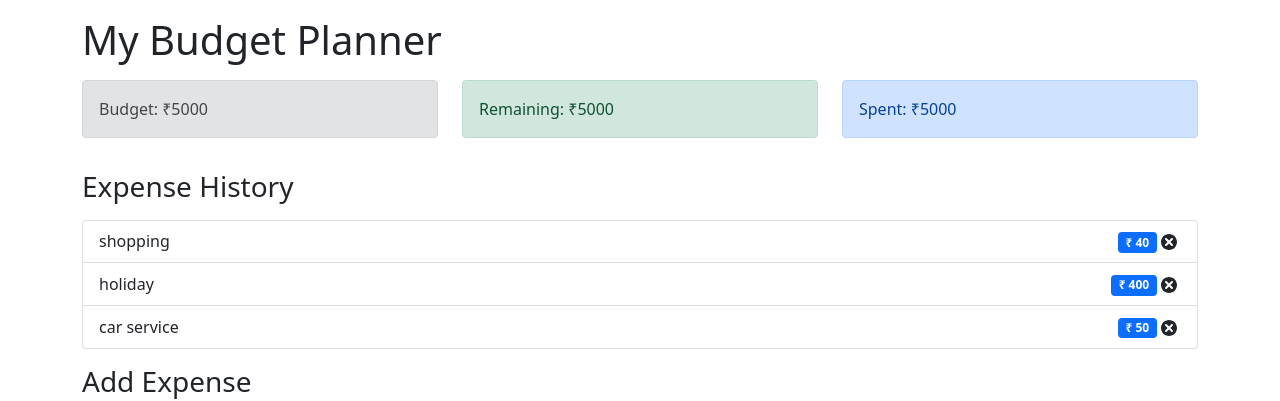
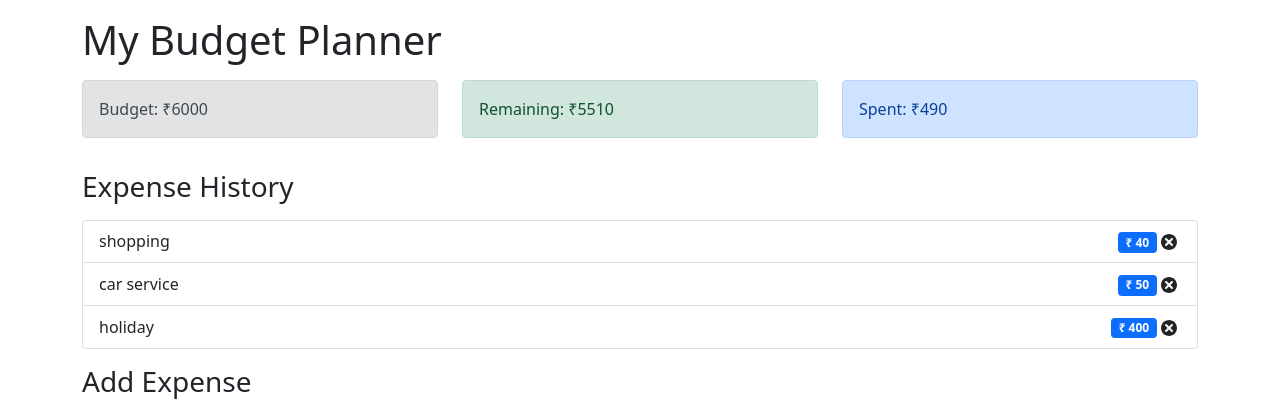
Before and after one commit to deepdarshan21/Expense-Tracker, a React (Create React App) app in the folder client/: page / in a window 1280 px wide. Shown: the top 401 px of the page. Built offline with nearby package versions, Linux system fonts and the light colour scheme.

Commit message:
Add Context API

```diff
--- a/client/src/App.js
+++ b/client/src/App.js
@@ -1,16 +1,18 @@
 // import "./App.css";
 import "bootstrap/dist/css/bootstrap.min.css";
+import { useState } from "react";
+import { BrowserRouter, Routes, Route } from "react-router-dom";
 import Login from "./components/login/login";
 import Register from "./components/register/register";
 import Homepage from "./components/homepage/homepage";
-import { BrowserRouter, Routes, Route } from "react-router-dom";
-import { useState } from "react";
+import { AppProvider } from "./context/AppContext";
 
 function App() {
     const [user, setUser] = useState({});
     return (
-        <div className="App">
-            {/* <BrowserRouter>
+        <AppProvider>
+            <div className="App">
+                {/* <BrowserRouter>
                 <Routes>
                     <Route
                         path="/"
@@ -27,8 +29,9 @@ function App() {
                     <Route path="/register" exact element={<Register />} />
                 </Routes>
             </BrowserRouter> */}
-            <Homepage />
-        </div>
+                <Homepage />
+            </div>
+        </AppProvider>
     );
 }
 
--- a/client/src/components/homepage/Expense/AddExpense.js
+++ b/client/src/components/homepage/Expense/AddExpense.js
@@ -1,4 +1,40 @@
+import axios from "axios";
+import { useContext, useState } from "react";
+import { AppContext } from "../../../context/AppContext";
+
 const AddExpense = () => {
+    const { dispatch } = useContext(AppContext);
+
+    const [name, setName] = useState("");
+    const [cost, setCost] = useState();
+
+    const add = async (e) => {
+        e.preventDefault();
+        // axios
+        //     .post("http://localhost:8080/api/user/addExpense", {
+        //         email: "deep@deep.com",
+        //         type: name,
+        //         amount: cost,
+        //     })
+        //     .then((res) => {
+        //         alert(res.data.message);
+        //     });
+
+        const expense = {
+            _id: 13,
+            type: name,
+            amount: cost,
+        };
+
+        dispatch({
+            type: "ADD_EXPENSE",
+            payload: expense,
+        });
+
+        setName("");
+        setCost("");
+    };
+
     return (
         <form>
             <div className="row">
@@ -9,21 +45,25 @@ const AddExpense = () => {
                         type="text"
                         className="form-control"
                         id="name"
+                        value={name}
+                        onChange={(e) => setName(e.target.value)}
                     ></input>
                 </div>
                 <div className="col-sm">
                     <label for="cost">Cost</label>
                     <input
                         required="required"
-                        type="text"
+                        type="number"
                         className="form-control"
                         id="cost"
+                        value={cost}
+                        onChange={(e) => setCost(e.target.value)}
                     ></input>
                 </div>
             </div>
             <div className="row">
                 <div className="col-sm">
-                    <button type="submit" className="btn btn-primary mt-3">
+                    <button type="submit" className="btn btn-primary mt-3" onClick={add}>
                         Add
                     </button>
                 </div>
--- a/client/src/components/homepage/Expense/Budget.js
+++ b/client/src/components/homepage/Expense/Budget.js
@@ -1,7 +1,11 @@
+import { useContext } from "react";
+import { AppContext } from "../../../context/AppContext";
+
 const Budget = () => {
+    const { budget } = useContext(AppContext);
     return (
         <div className="alert alert-secondary">
-            <span>Budget: ₹5000</span>
+            <span>Budget: ₹{budget}</span>
         </div>
     );
 };
--- a/client/src/components/homepage/Expense/ExpenseList.js
+++ b/client/src/components/homepage/Expense/ExpenseList.js
@@ -1,16 +1,35 @@
+import axios from "axios";
+import { useContext, useEffect, useState } from "react";
 import ExpenseItem from "./ExpenseItem";
+import { AppContext } from "../../../context/AppContext";
 
 const ExpenseList = () => {
-    const expenses = [
-        { id: 12, name: "shopping", cost: 40 },
-        { id: 13, name: "holiday", cost: 400 },
-        { id: 14, name: "car service", cost: 50 },
-    ];
+    const { expenses } = useContext(AppContext);
+    // const expenses = [
+    //     { id: 12, type: "shopping", amount: 40 },
+    //     { id: 13, type: "holiday", amount: 400 },
+    //     { id: 14, type: "car service", amount: 50 },
+    // ];
+
+    // const [expenses, setExpenses] = useState([]);
+
+    // useEffect(() => {
+    //     const fetchExpense = () => {
+    //         axios
+    //             .post("http://localhost:8080/api/user/fetchExpense", {
+    //                 email: "deep@deep.com",
+    //             })
+    //             .then((res) => {
+    //                 setExpenses(res.data.expense);
+    //             });
+    //     };
+    //     fetchExpense();
+    // }, []);
 
     return (
         <ul className="list-group">
-            {expenses.map(({ id, name, cost }) => (
-                <ExpenseItem id={id} name={name} cost={cost} />
+            {expenses.map(({ _id, type, amount }) => (
+                <ExpenseItem id={_id} name={type} cost={amount} />
             ))}
         </ul>
     );
--- a/client/src/components/homepage/Expense/Remaining.js
+++ b/client/src/components/homepage/Expense/Remaining.js
@@ -1,7 +1,18 @@
+import { useContext } from "react";
+import { AppContext } from "../../../context/AppContext";
+
 const Remaining = () => {
+    const { expenses, budget } = useContext(AppContext);
+
+    const totalExpenses = expenses.reduce((total, item) => {
+        return (total += Number(item.amount));
+    }, 0);
+
+    const alertType = totalExpenses > budget ? "alert-danger" : "alert-success";
+
     return (
-        <div className="alert alert-success">
-            <span>Remaining: ₹5000</span>
+        <div className={`alert ${alertType}`}>
+            <span>Remaining: ₹{budget - totalExpenses}</span>
         </div>
     );
 };
--- a/client/src/components/homepage/Expense/Spent.js
+++ b/client/src/components/homepage/Expense/Spent.js
@@ -1,7 +1,16 @@
+import { useContext } from "react";
+import { AppContext } from "../../../context/AppContext";
+
 const Spent = () => {
+    const { expenses } = useContext(AppContext);
+
+    const totalExpenses = expenses.reduce((total, item) => {
+        return (total += Number(item.amount));
+    }, 0);
+
     return (
         <div className="alert alert-primary">
-            <span>Spent: ₹5000</span>
+            <span>Spent: ₹{totalExpenses}</span>
         </div>
     );
 };
--- /dev/null
+++ b/client/src/context/AppContext.js
@@ -0,0 +1,40 @@
+import { createContext, useReducer } from "react";
+
+const AppReducer = (state, action) => {
+    switch (action.type) {
+        case "ADD_EXPENSE":
+            return {
+                ...state,
+                expenses: [...state.expenses, action.payload],
+            };
+        default:
+            return state;
+    }
+};
+
+const initialState = {
+    budget: 6000,
+    expenses: [
+        { _id: 12, type: "shopping", amount: 40 },
+        { _id: 14, type: "car service", amount: 50 },
+        { _id: 13, type: "holiday", amount: 400 },
+    ],
+};
+
+export const AppContext = createContext();
+
+export const AppProvider = (props) => {
+    const [state, dispatch] = useReducer(AppReducer, initialState);
+
+    return (
+        <AppContext.Provider
+            value={{
+                budget: state.budget,
+                expenses: state.expenses,
+                dispatch,
+            }}
+        >
+            {props.children}
+        </AppContext.Provider>
+    );
+};
```
Also changed, not shown: client/src/components/homepage/homepage.js (+13 -2 lines).
